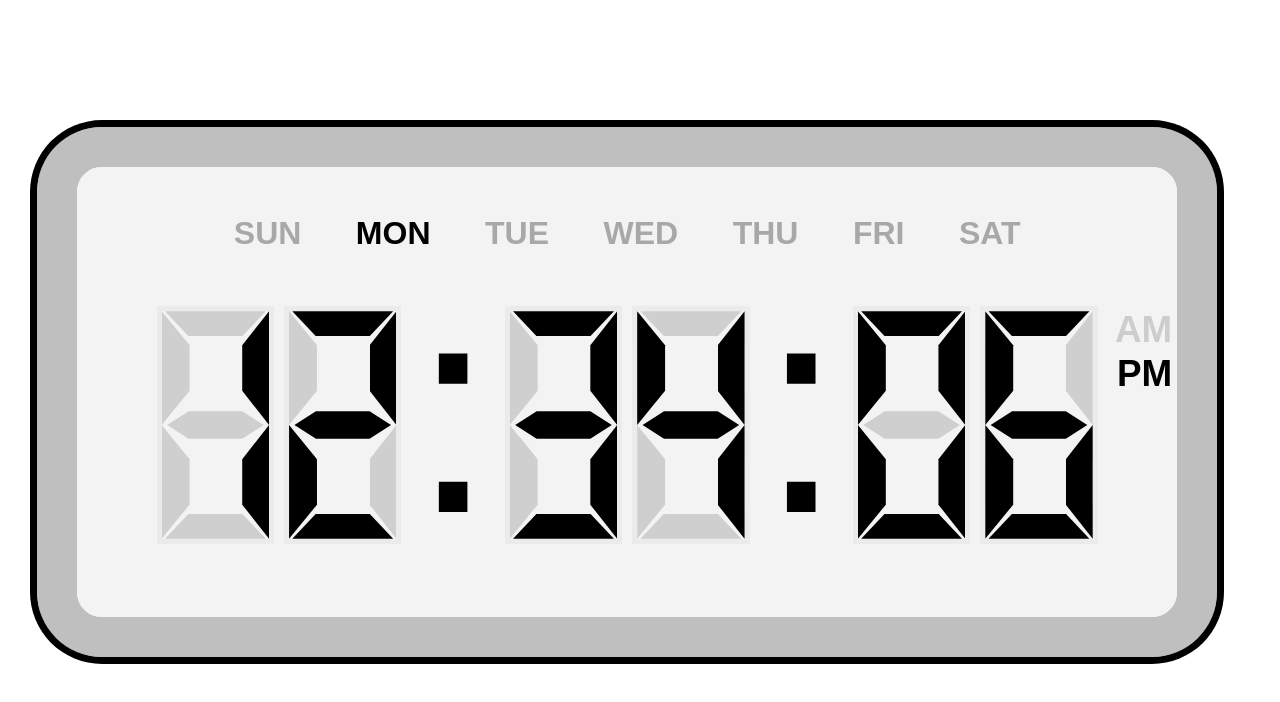
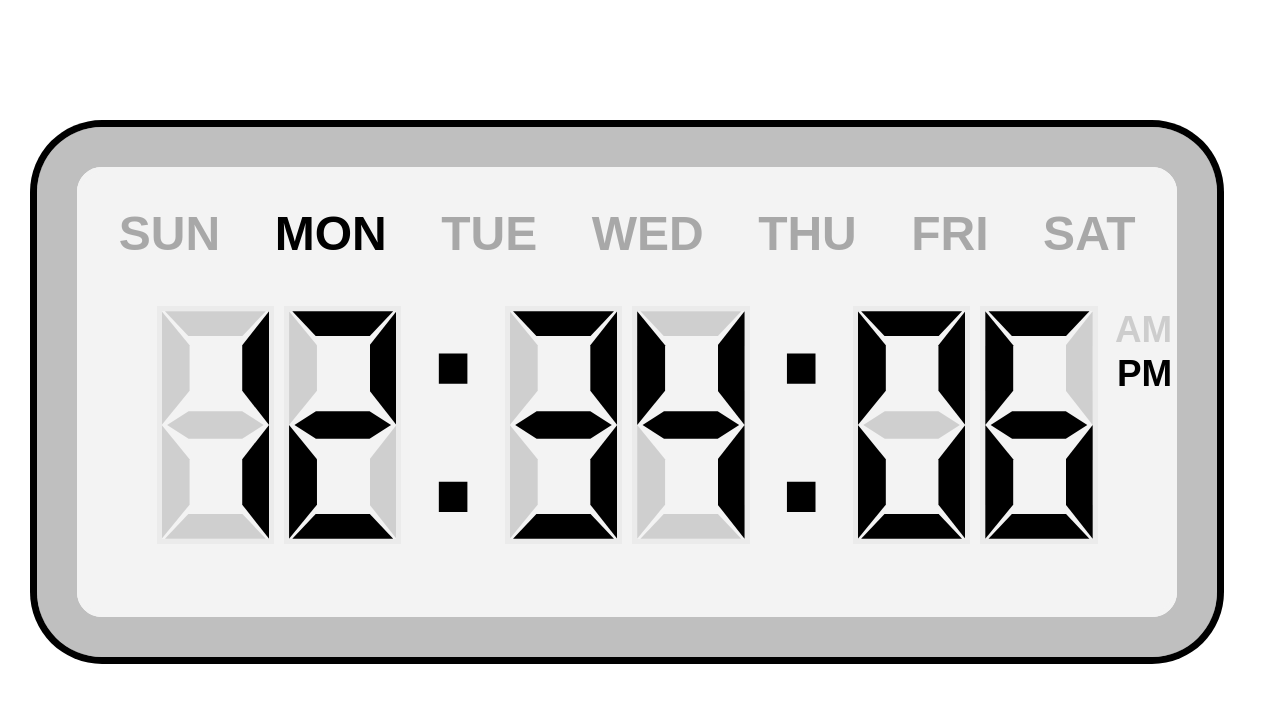
Before and after one commit to Afek-Sakaju/digital-clock-react, a React (Create React App) app: page / in a window 1280 px wide. Shown: the top 702 px of the page. Built offline with nearby package versions, Linux system fonts and the light colour scheme.

Commit message:
consts moved inside utils folder

```diff
--- a/src/base-components/DayText/DayText.scss
+++ b/src/base-components/DayText/DayText.scss
@@ -1,5 +1,5 @@
 @mixin dayTextDesign {
-  font-size: 2rem;
+  font-size: 300%;
   font-weight: 600;
   color: black;
 }
--- a/src/base-components/Digit/Digit.jsx
+++ b/src/base-components/Digit/Digit.jsx
@@ -1,7 +1,7 @@
 import React from "react";
 import PropTypes from "prop-types";
 import "./Digit.scss";
-import { activeLinesByNumber, trapezoids } from "../../consts";
+import { activeLinesByNumber, trapezoids } from "../../utils/consts";
 
 export function Digit({ value }) {
   return (
--- a/src/components/DaysGroup/DaysGroup.jsx
+++ b/src/components/DaysGroup/DaysGroup.jsx
@@ -1,5 +1,5 @@
 import PropTypes from "prop-types";
-import { daysArray } from "../../consts";
+import { daysArray } from "../../utils/consts";
 import { DayText } from "../../base-components";
 
 export function DaysGroup({ currentDay }) {
```
Also changed, not shown: src/utils/consts.js (renamed from src/consts.js).
